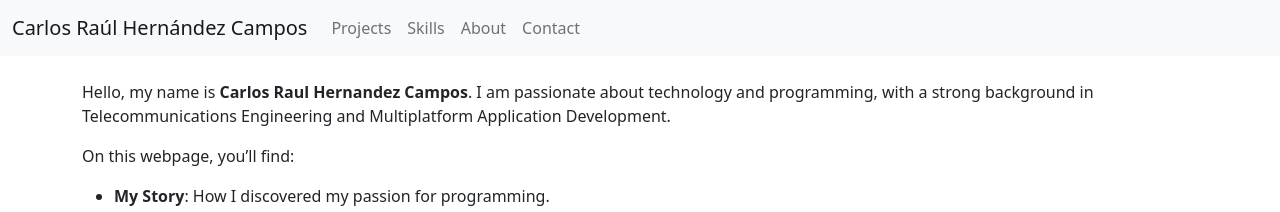
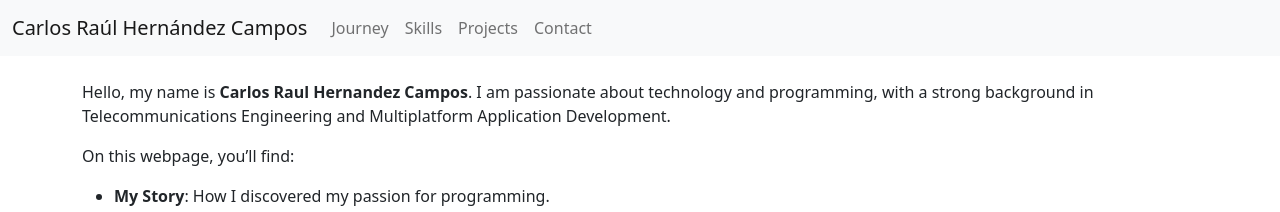
Before and after one commit to CarlosHernandezCR/CarlosHernandezCR.github.io, a Jekyll site: the page built from index.md, in a window 1280 px wide. Shown: the top 212 px of the page. Built offline with Jekyll 4.4.1, drawn with Linux system fonts in a browser that asks for light colours; our own code applies the rules of GitHub Pages for plain Markdown files.

Commit message:
Update default.html

```diff
--- a/_layouts/default.html
+++ b/_layouts/default.html
@@ -16,16 +16,16 @@
       <div class="collapse navbar-collapse" id="navbarNav">
         <ul class="navbar-nav">
           <li class="nav-item">
-            <a class="nav-link" href="/journey">Projects</a>
+            <a class="nav-link" href="/pages/journey">Journey</a>
           </li>
           <li class="nav-item">
-            <a class="nav-link" href="/skills">Skills</a>
+            <a class="nav-link" href="/pages/skills">Skills</a>
           </li>
           <li class="nav-item">
-            <a class="nav-link" href="/projects">About</a>
+            <a class="nav-link" href="/pages/projects">Projects</a>
           </li>
           <li class="nav-item">
-            <a class="nav-link" href="/contact">Contact</a>
+            <a class="nav-link" href="/pages/contact">Contact</a>
           </li>
         </ul>
       </div>
```
